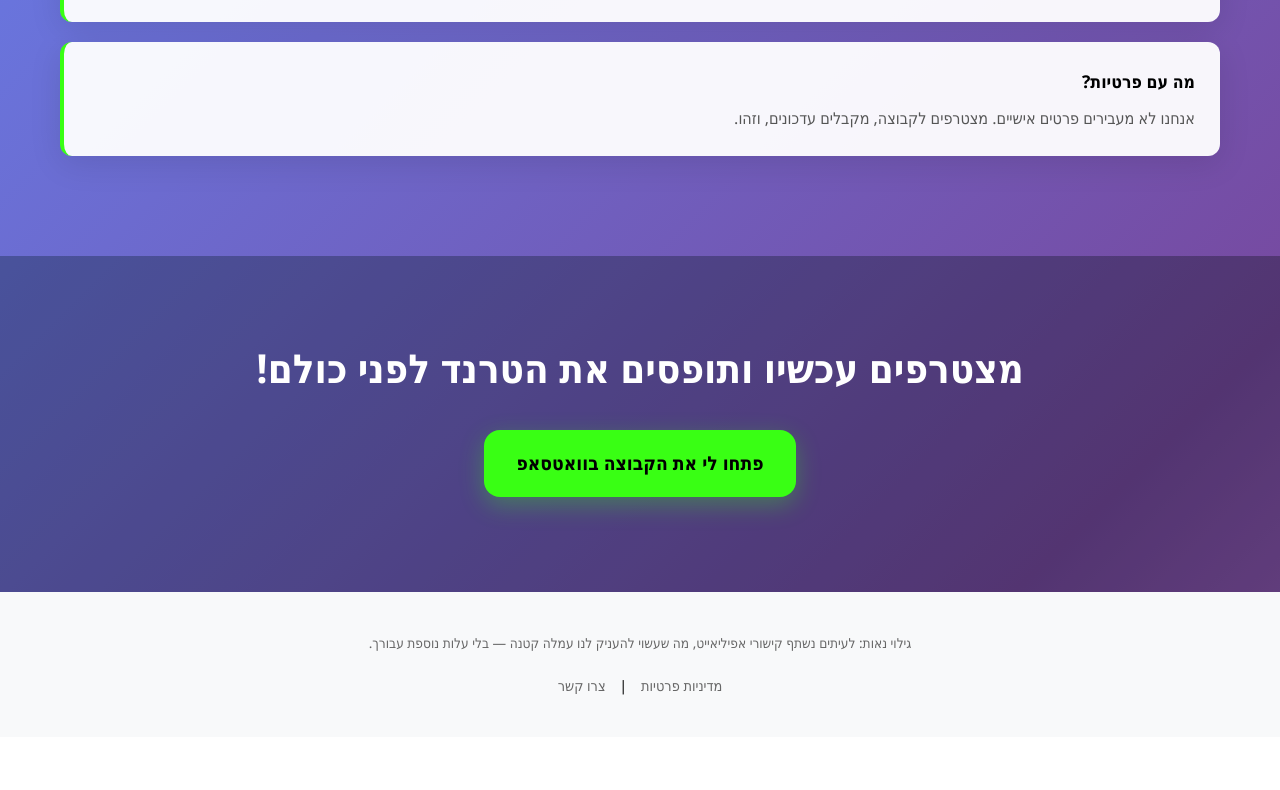
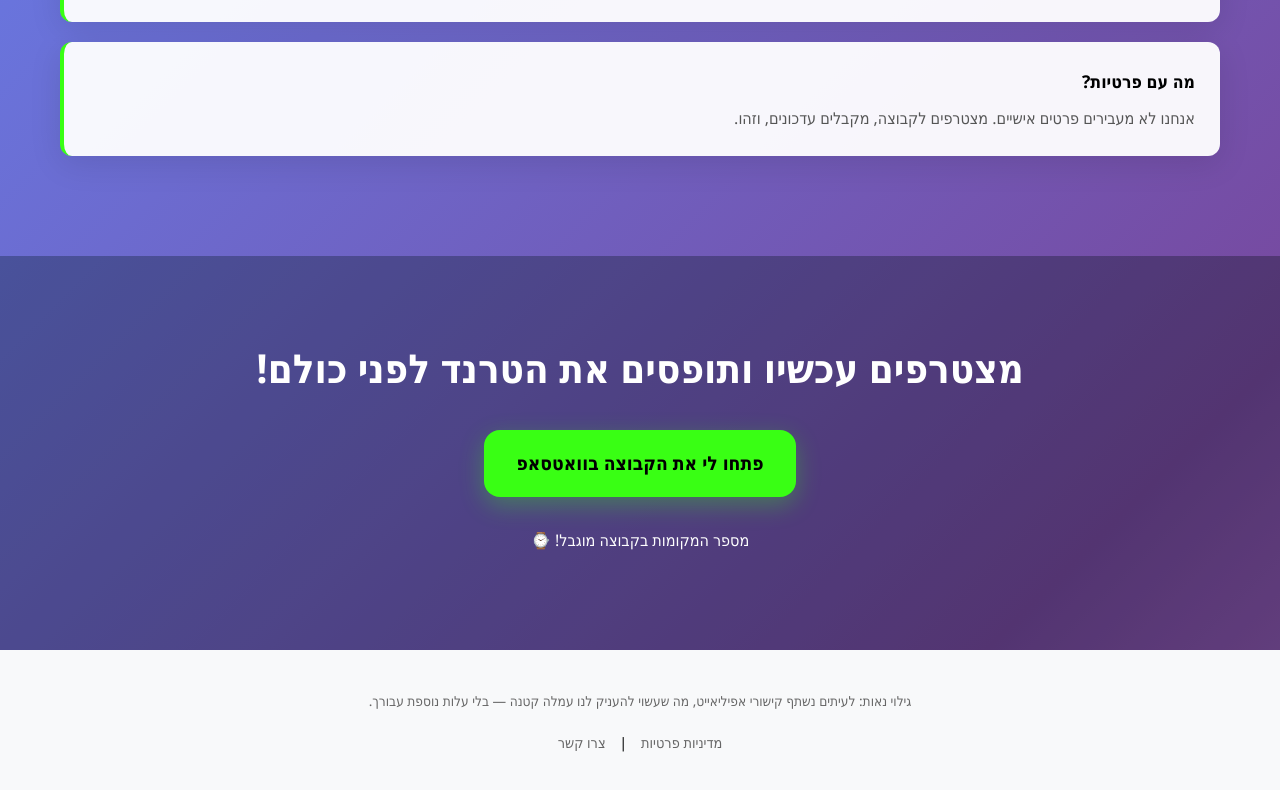
Before and after one commit to Giga523/trend_site, a plain HTML site: page index.html in a window 1280 px wide. Shown: the part 2650-3440 px from the top of the page. Before the commit the page ends 3387 px from the top, so only its background shows below. Drawn offline with Linux system fonts and the light colour scheme.

Commit message:
more Css stufff

```diff
--- a/index.html
+++ b/index.html
@@ -618,6 +618,7 @@
         <div class="container">
             <h3>מצטרפים עכשיו ותופסים את הטרנד לפני כולם!</h3>
             <a href="https://bqxh1k6fbfb0whpe.canva-hosted-embed.com/codelet/AAEAEGJxeGgxazZmYmZiMHdocGUAAAAAAZnzsxZ1O6F0cOJhA-par8q0VG0I5JECY7gjqwXaqcZA-CRqngM/%7B%7BWHATSAPP_LINK%7D%7D" class="cta-button">פתחו לי את הקבוצה בוואטסאפ</a>
+            <p>מספר המקומות בקבוצה מוגבל! ⌚</p>
         </div>
     </section>
     <!-- Footer -->
```
